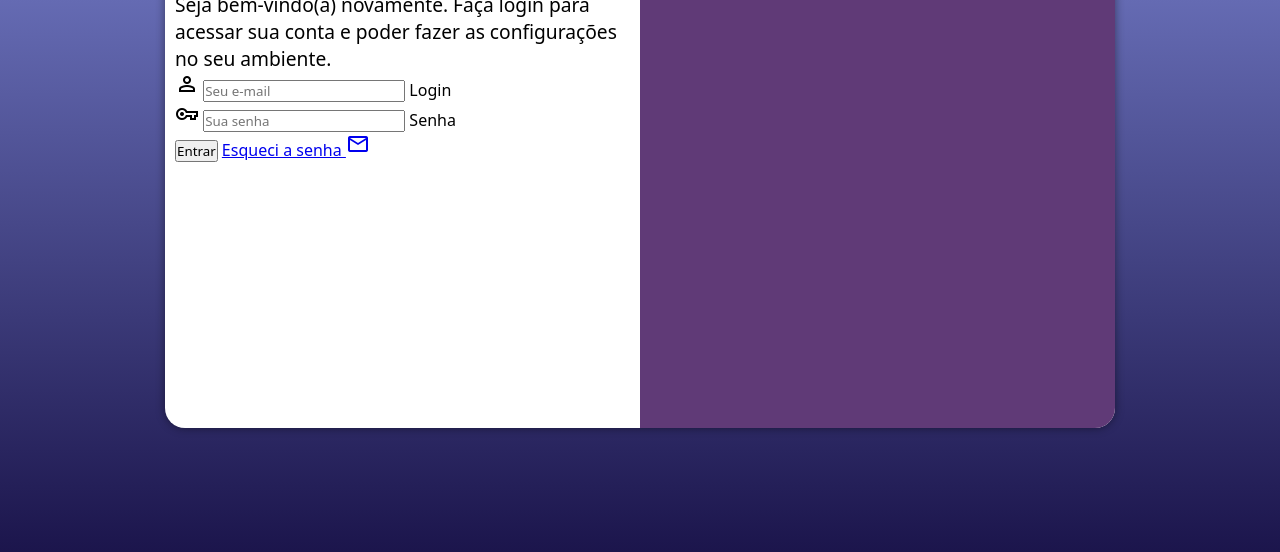
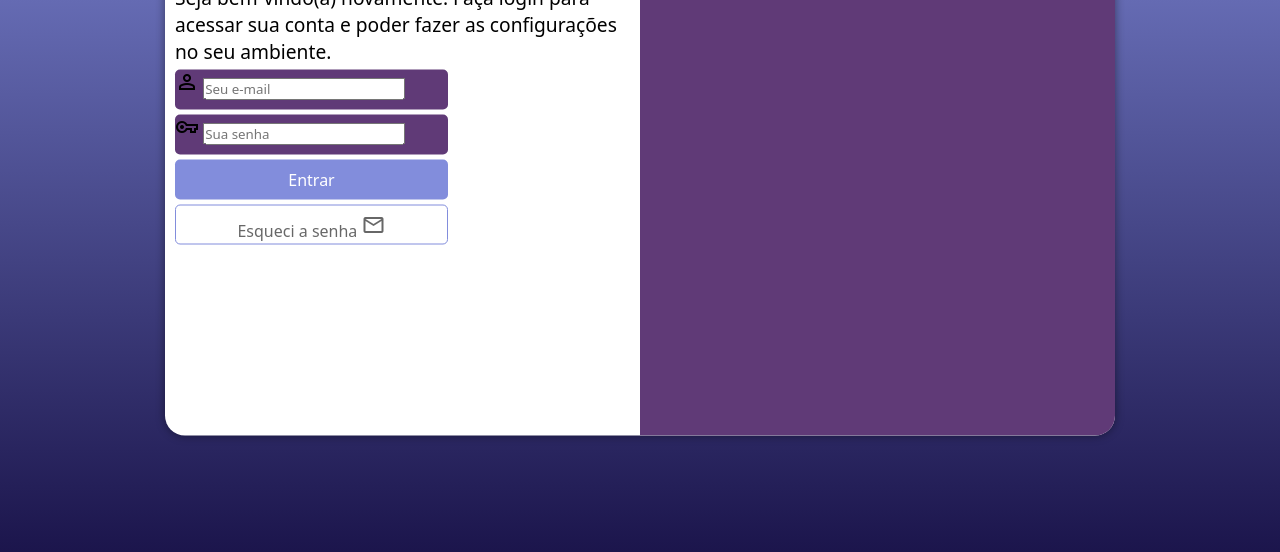
Before and after one commit to beatrizglima/projeto-login, a plain HTML site: page index.html in a window 1280 px wide. Shown: the part 222-774 px from the top of the page. Drawn offline with nearby package versions, Linux system fonts and the light colour scheme.

Commit message:
formatação do formulário

```diff
--- a/estilos/media-query.css
+++ b/estilos/media-query.css
@@ -18,6 +18,8 @@
         float: right;
         width: 70%;
     }
+
+
 }
 
 @media screen and (min-width: 992px) {
--- a/estilos/style.css
+++ b/estilos/style.css
@@ -36,7 +36,7 @@ section#login{
     overflow: hidden;
     background-color: white;
     width: 250px;
-    height: 500px;
+    height: 515px;
     border-radius: 20px;
     box-shadow: 0px 0px 10px rgba(0, 0, 0, 0.450);
 
@@ -65,3 +65,55 @@ div#formulario > h1{
 div#formulario > p{
     font-size: 0.8em;
 }
+
+form > div.campo{
+    background-color: #603A77;
+    display: block;
+    width: 60%;
+    height: 40px;
+    border-radius: 5px;
+    margin: 5px 0px;
+}
+
+div.campo > label{
+    display: none;
+}
+
+form > input[type=submit]{
+    display: block;
+    font-size: 1em;
+    width: 60%;
+    height: 40px;
+    background-color: #828DDC;
+    color: white;
+    border: none;
+    border-radius: 5px;
+    cursor: pointer;
+}
+
+form > input[type=submit]:hover{
+    background-color: #603A77;
+
+}
+
+form > a.botao{
+    display: block;
+    text-align: center;
+    font-size: 1em;
+    width: 60%;
+    height: 40px;
+    padding-top: 7px;
+    margin-top: 5px;
+    background-color: white;
+    color: rgba(0, 0, 0, 0.596);
+    border: 1px solid #828DDC;
+    border-radius: 5px;
+    text-decoration: none;
+}
+form > a.botao:hover{
+    background-color: #603A77;
+}
+
+form > a.botao > i{
+    font-size: 0.8em;
+}
--- a/index.html
+++ b/index.html
@@ -29,7 +29,7 @@
                         <label for="isenha">Senha</label>
                     </div>
                     <input type="submit" value="Entrar">
-                    <a href="esqueci.html">Esqueci a senha <span class="material-symbols-outlined">mail</span></a>
+                    <a href="esqueci.html" class="botao">Esqueci a senha <span class="material-symbols-outlined">mail</span></a>
                 </form>
 
             </div>
```
